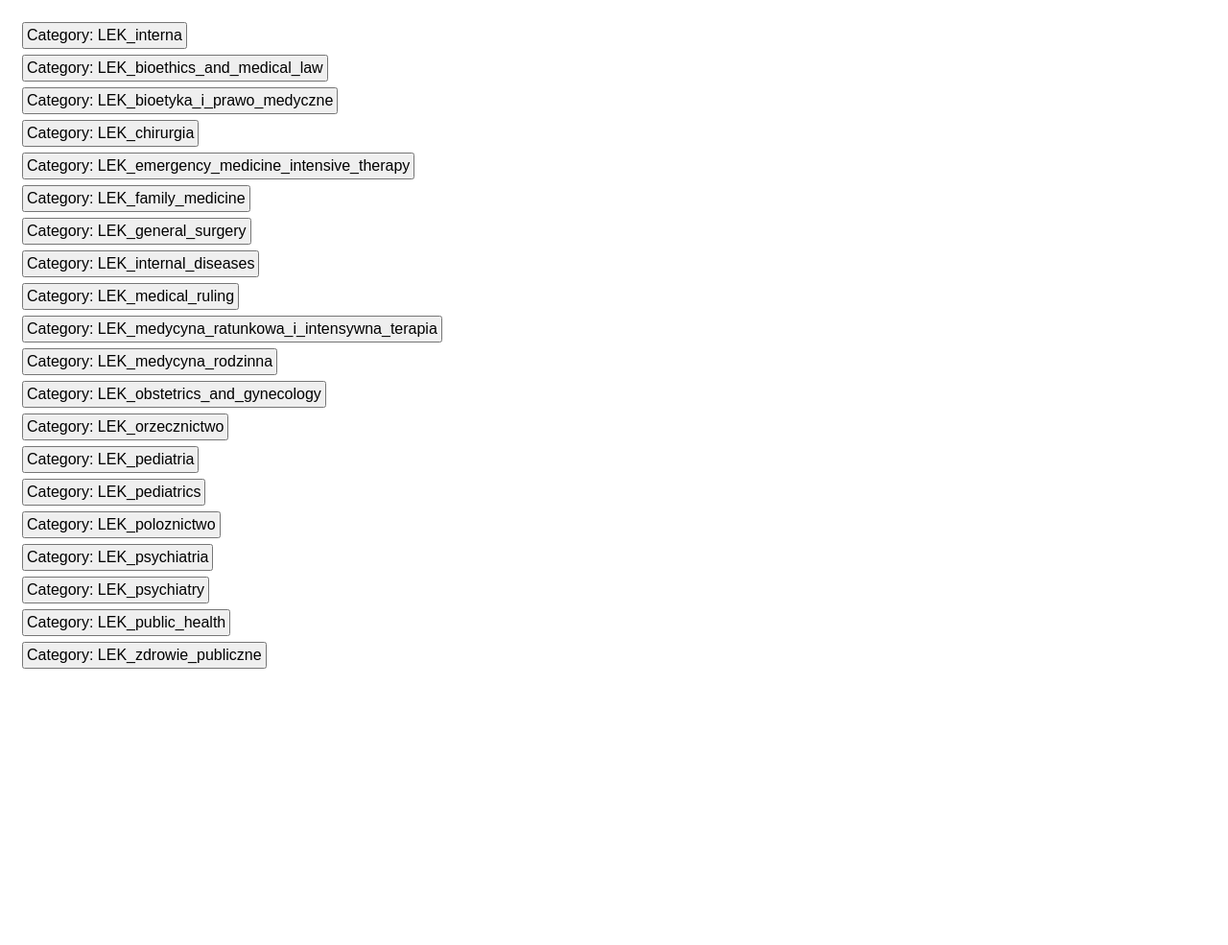
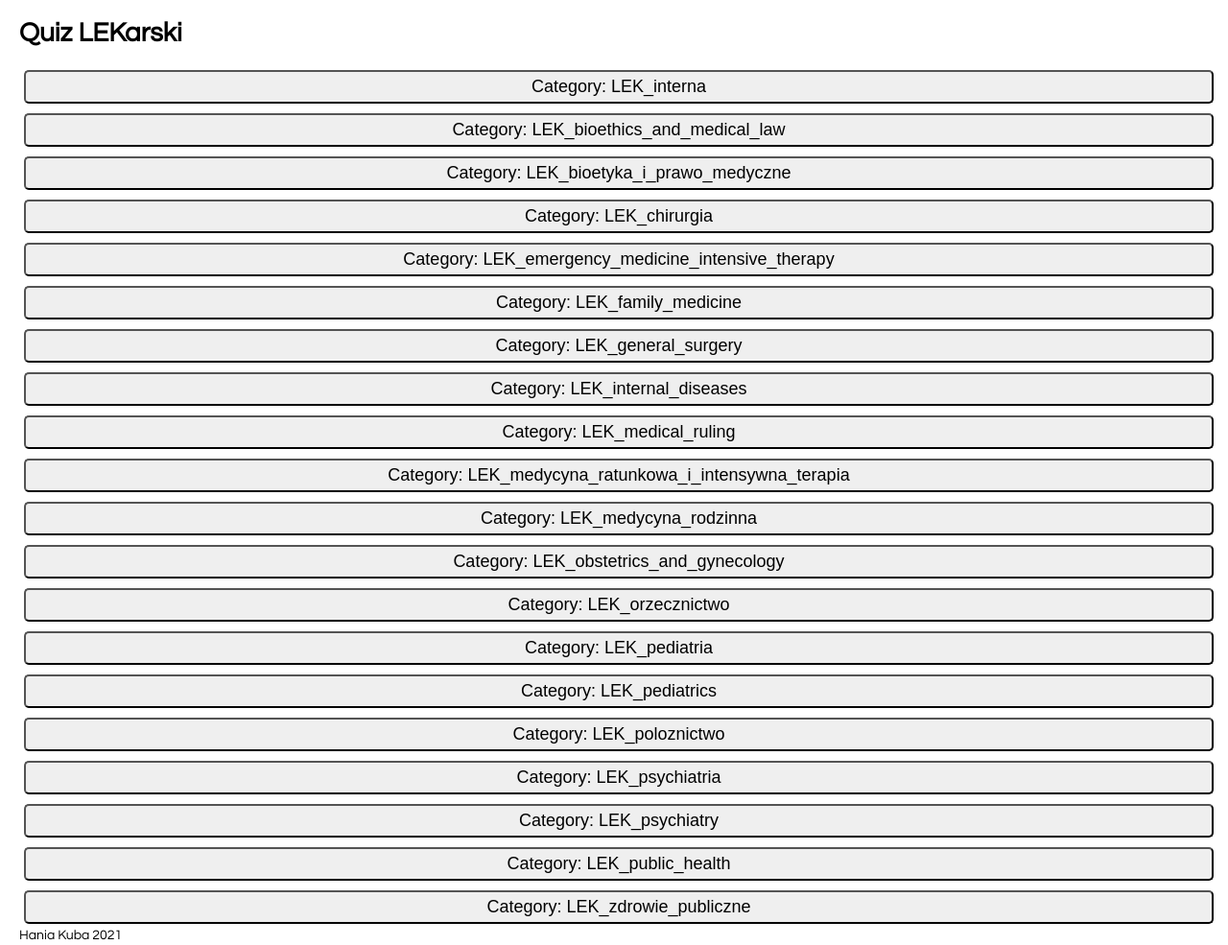
Before and after one commit to pierewoj/quiz, a React app: page / in a window 1280 px wide. Shown: the whole page at 96% size. Before the commit the page ends 800 px from the top, so only its background shows below. Built offline with nearby package versions, Linux system fonts and the light colour scheme.

Commit message:
Add start page

```diff
--- a/src/index.css
+++ b/src/index.css
@@ -50,7 +50,12 @@ body {
 }
 
 button {
-    font-size: 16px;
-    padding: 3px;
-    margin: 3px;
+    font-size: 18px;
+    padding: 5px;
+    margin: 5px;
+    border-radius: 5px;
 }
+
+.categoryBtn {
+    width: 100%;
+}
--- a/src/index.js
+++ b/src/index.js
@@ -199,16 +199,26 @@ class Game extends React.Component {
 
     render() {
         let possible_tags = [...new Set(question_bank.flatMap(q => q.tags))]
-        let buttons = possible_tags.map(tag => <div><button onClick={() => this.select_tag(tag)}>Category: {tag}</button></div>)
+        let buttons = possible_tags.map(tag =>
+          <div><button onClick={() => this.select_tag(tag)} class="categoryBtn">Category: {tag}</button></div>)
         let board = <div>
              <h1>Category: {this.state.tag} </h1>
              <Board tag={this.state.tag}/>
              <button onClick={() => this.resetCategory()}>Change category</button>
         </div>
+        let tagSelection = <div>
+            <h1>Quiz LEKarski</h1>
+            <div>
+              {buttons}
+            </div>
+            <footer>
+                Hania Kuba 2021
+            </footer>
+        </div>
         return (
             <div className="game">
                 <div>
-                    {this.state.isSelected ? null : buttons}
+                    {this.state.isSelected ? null : tagSelection}
                 </div>
                 <div className="game-board">
                     {this.state.isSelected ? board : null}
```
